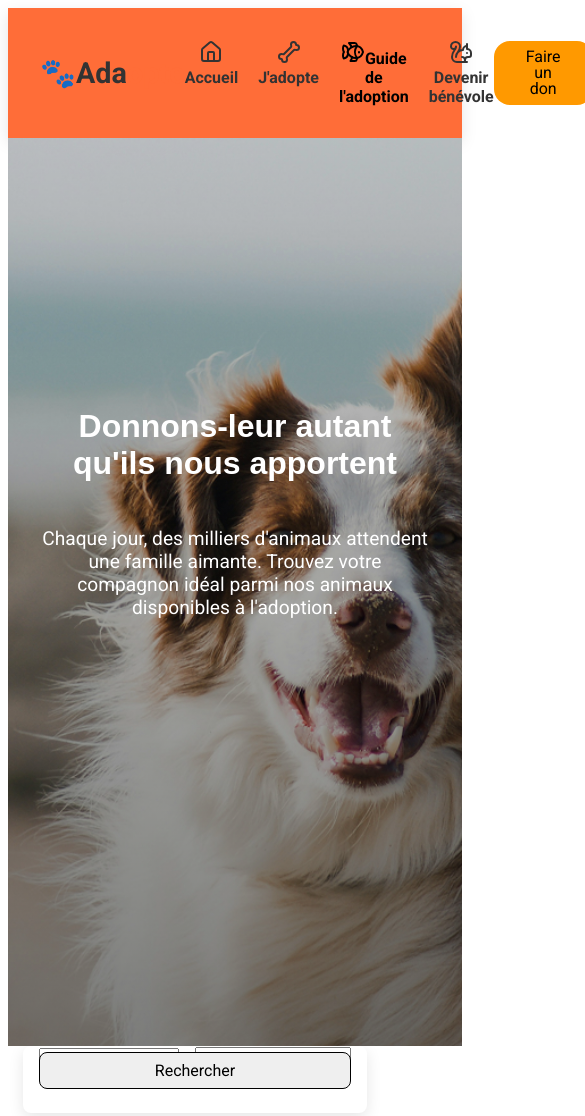
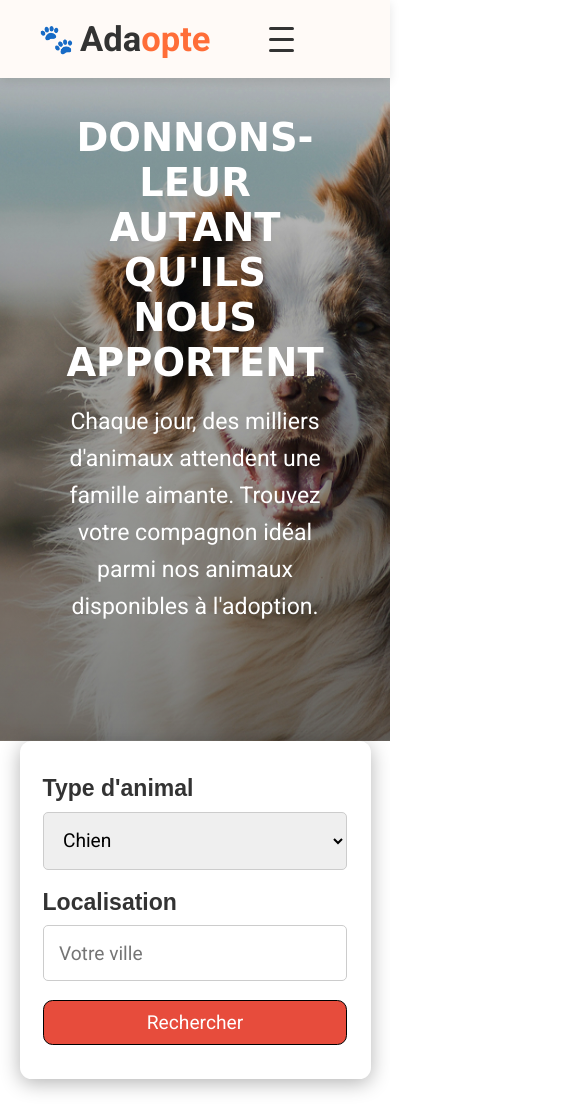
Before and after one commit to Niouk971/projet-personnel-adaopte, a plain HTML site: page pages/home.html in a window 390 px wide. Shown: the top 1116 px of the page, 585 px wide, since content can reach past the window. Drawn offline with nearby package versions, Linux system fonts and the light colour scheme.

Commit message:
update style et home.html

```diff
--- a/css/style.css
+++ b/css/style.css
@@ -26,192 +26,320 @@
     --container-width: 90%;
 }
 
-
-.header {
-    font-family: 'AmaticSC', sans-serif;
-    font-weight: bold;
-}
-
+/* Base typographique */
 * {
   font-family: 'Roboto', sans-serif;
   font-style: normal;
-    font-size: 1.2;
-    /* font-weight: 300; */
-    font-stretch: 100%;
+  font-size: 1.2rem;
+  margin: 0;
+  padding: 0;
+  box-sizing: border-box;
+}
+
+
+
+
+/* Empêche tout débordement horizontal */
+body, html {
+  margin: 0;
+  padding: 0;
+  overflow-x: hidden;
+}
+
+
+/* Titres */
+h1 {
+  font-family: 'AmaticSC', cursive;
+  font-weight: bold;
+  font-size: 2rem;
+  text-transform: uppercase;
+}
+
+/* Paragraphes */
+p {
+  font-family: 'Roboto', sans-serif;
+  font-size: 1.2rem;
+}
+
+.overlay-content,
+#main-content,
+#tutorial,
+#call-to-action {
   text-align: center;
 }
 
-h1 {
-    font-family: 'AmaticSC', sans-serif;
-    font-weight: bold;
-    font-size: 2rem;
+
+
+/* ======= NAVIGATION FIXE ======= */
+.header {
+  position: fixed;
+  top: 0;
+  left: 0;
+  width: 100%;
+  background-color: var(--primary-color);
+  box-shadow: var(--shadow-md);
+  padding: 1rem 2rem;
+  z-index: 100;
 }
 
-p {
-    font-family: 'Roboto', sans-serif;
-    /* font-weight: 300; */
-    font-size: 1.2rem;
+/* ======= STRUCTURE INTERNE ======= */
+.nav-bar {
+  display: flex;
+  justify-content: space-between;
+  align-items: center;
+  max-width: 1200px;
+  margin: auto;
 }
 
-.nav-bar {
-    width: 100vw;
+/* ======= LOGO ======= */
+.nav-logo a {
   display: flex;
   align-items: center;
-    justify-content: space-between;
-    padding: 1rem 2rem;
-    background-color: var(--secondary-color);
-    box-shadow: var(--shadow-lg);
-}
-
-.nav-bar a {
+  font-size: 1.8rem;
+  font-weight: bold;
   text-decoration: none;
   color: var(--heading-color);
 }
 
+.nav-logo a .highlight {
+  color: var(--secondary-color);
+  font-size: inherit;
+  font-weight: inherit;
+}
 
-.nav-logo a {
+.nav-logo .emoji {
+  font-size: 1.5rem;
+  margin-right: 0.3rem;
+}
+
+.nav-logo a span:not(.emoji) {
+  color: var(--secondary-color);
+}
+
+/* ======= MENU PRINCIPAL ======= */
+.nav-menu ul {
+  display: flex;
+  gap: 2rem;
+  list-style: none;
+}
+
+.nav-menu li {
   display: flex;
   align-items: center;
-    color: var(--heading-color);
-    font-size: 1.8rem;
-
-    &>span {
-        color: var(--secondary-color);
-        font-size: 1.8rem;
+  gap: 0.5rem;
 }
 
-    &>.emoji {
-        color: #00a652;
+.nav-menu a {
+  text-decoration: none;
+  color: var(--heading-color);
+  font-weight: 500;
+  transition: color 0.3s ease;
+}
+
+.nav-menu a:hover {
+  color: var(--accent-color);
+}
+
+/* ======= BOUTON D'ACTION ======= */
+.nav-action button {
+  background-color: var(--btn-secondary-bg);
+  color: white;
+  border: none;
+  padding: 0.7rem 1.5rem;
+  border-radius: 2rem;
+  font-weight: bold;
+  cursor: pointer;
+  transition: background 0.3s ease;
+}
+
+.nav-action button:hover {
+  background-color: var(--accent-color);
+}
+
+/* ======= MENU BURGER ======= */
+.menu-toggle {
+  display: none;
+  flex-direction: column;
+  cursor: pointer;
+}
+
+.menu-toggle span {
+  height: 3px;
+  width: 25px;
+  background: var(--heading-color);
+  margin: 4px 0;
+  border-radius: 2px;
+}
+
+/* ======= RESPONSIVE ======= */
+@media (max-width: 768px) {
+  .nav-menu ul {
+    display: none;
+    flex-direction: column;
+    background-color: var(--primary-color);
+    position: absolute;
+    top: 70px;
+    right: 20px;
+    width: 200px;
+    box-shadow: var(--shadow-md);
+    padding: 1rem;
+    border-radius: 10px;
+  }
+
+  .nav-menu ul.active {
+    display: flex;
+  }
+
+  .menu-toggle {
+    display: flex;
+  }
+
+  .nav-action {
+    display: none;
   }
 }
 
-/* .nav-menu {
-    flex-grow: 1;
-    justify-content: center;
-} */
 
-.nav-menu ul {
-    display: flex;
-    gap: 1.25rem;
-    list-style: none;
-    padding: 0;
-}
-
-.nav-menu li a {
-    align-items: center;
-    justify-content: center;
-    color: #333;
-}
-
-.nav-action {
-    display: flex;
-    align-items: center;
-}
-
-.nav-action button {
-    background-color: #f90;
-    border-radius: 1em;
-    padding: 0.5em 2em;
-    font-size: 1rem;
-    line-height: 1;
-    border: none;
-    cursor: pointer;
-}
-
-#landing-page {
-    width: 100vw;
+/* ======= HEADER & IMAGE ======= */
+header {
   position: relative;
-    z-index: 1;
-    background-image: url('../images/background.jpg');
-    background: linear-gradient(rgba(0, 0, 0, 0.2), rgba(0, 0, 0, 0.5)), url('../images/background.jpg') center/cover no-repeat;
+  width: 100%;
+  height: 80vh;
+  background-image: linear-gradient(rgba(0, 0, 0, 0.2), rgba(0, 0, 0, 0.5)), url('../images/background.jpg');
   background-size: cover;
   background-position: center;
-    min-height: 100vh;
+  background-repeat: no-repeat;
+  background-attachment: fixed;
   display: flex;
   align-items: center;
   justify-content: center;
   text-align: center;
-    color: white;
   padding: 2rem;
 }
 
-#landing-page img {
-    width: 100vw;
-    height: 50vh;
-    display: flex;
-    position: relative;
-    z-index: 1;
+/* ======= CONTENU CENTRAL ======= */
+.overlay-content {
+  max-width: 700px;
+  margin: 0 auto;
+  padding: 2rem;
+  color: white;
 }
 
-.overlay-content {
-    position: relative;
-    width: 100vw;
-    height: 50vh;
-    display: flex;
-    flex-direction: column;
-    z-index: 10;
-
-    &>p {
-        margin-left: auto;
-        margin-right: auto;
-    }
+.overlay-content h1 {
+  margin-bottom: 1rem;
 }
 
+.overlay-content p {
+  font-size: 1.2rem;
+  line-height: 1.6;
+}
+
+/* ======= FORMULAIRE ======= */
 #search-container {
+  position: relative;
+  top: -3rem; /* chevauche le bas du header */
+  margin: 0 auto;
   width: 80vw;
+  max-width: 900px;
+  background-color: white;
+  color: #333;
   border-radius: 0.5em;
   padding: 1.5em 1em;
-    margin-inline: auto;
-    box-shadow: var(--shadow-lg);
-    color: #333;
-    background-color: white;
+  box-shadow: 0 4px 20px rgba(0,0,0,0.3);
   display: flex;
+  flex-wrap: wrap;
   gap: 1rem;
   align-items: flex-end;
-    flex-wrap: wrap;
+  z-index: 10;
 }
 
+/* ======= CHAMPS ======= */
 .form-group {
   display: flex;
   flex-direction: column;
   flex: 1;
-    margin-top: -50px;
+}
 
-
-    &>label {
+.form-group label {
   font-family: 'AmaticSC', sans-serif;
   font-weight: bold;
-        padding-bottom: 6%;
+  margin-bottom: 0.5rem;
 }
 
-    &>input,
-    select {
-        padding: 2%;
+.form-group input,
+.form-group select {
+  padding: 0.8rem;
+  border: 1px solid #ccc;
+  border-radius: 5px;
+  font-size: 1rem;
 }
 
+/* ======= BOUTON ======= */
+.button-group {
+  flex: 1 1 100%;
+  display: flex;
+  justify-content: center;
 }
 
-.button-group {
-    display: flex;
-    justify-content: flex-end;
-}
-
-
 button {
-
   cursor: pointer;
   border: 1px solid black;
   font-size: 1rem;
   font-weight: normal;
   border-radius: 0.5em;
   padding: 0.5em 1em;
+  background-color: var(--btn-secondary-bg);
+  color: white;
+  transition: background-color 0.3s ease;
+}
 
-    &:hover {
+button:hover {
   background-color: #00a652;
 }
 
+/* ======= RESPONSIVE ======= */
+@media (max-width: 768px) {
+  header {
+    height: auto;
+    padding: 4rem 2rem;
   }
 
+  #search-container {
+    flex-direction: column;
+    align-items: stretch;
+    top: 0;
+    width: 90vw;
+  }
+
+  .form-group {
+    flex: 1 1 100%;
+  }
+
+  .button-group {
+    justify-content: center;
+  }
+}
+
+
+/* ======= SECTION SUIVANTE ======= */
+#main-content {
+  margin-top: 6rem;
+  padding: 2rem;
+  text-align: center;
+}
+
+#main-content h1 {
+  font-size: 2rem;
+  margin-bottom: 1rem;
+}
+
+#main-content p {
+  font-size: 1.1rem;
+  line-height: 1.6;
+  margin-bottom: 2rem;
+}
+
+/* ======= GALERIE D'IMAGES ======= */
 .container {
   display: grid;
   grid-template-columns: repeat(4, 1fr);
@@ -223,7 +351,6 @@ button {
   padding: 1rem;
 }
 
-/* Style général des items */
 .item {
   overflow: hidden;
   border-radius: var(--border-radius, 8px);
@@ -233,7 +360,6 @@ button {
   justify-content: center;
 }
 
-/* Style des images */
 .item img {
   width: 100%;
   height: 100%;
@@ -241,7 +367,6 @@ button {
   display: block;
   border-radius: inherit;
 }
-
 
 /* Placement personnalisé */
 .item-1 { grid-row: 1 / 3; grid-column: 1 / 2; }
@@ -253,9 +378,27 @@ button {
 .item-7 { grid-row: 1 / 2; grid-column: 4 / 5; }
 .item-8 { grid-row: 2 / 4; grid-column: 4 / 5; }
 
+/* ======= RESPONSIVE ======= */
+@media (max-width: 768px) {
+  .overlay-content h1 {
+    font-size: 2rem;
+  }
 
-/* Responsive : grille simple sur mobile */
-@media (max-width: 768px) {
+  #search-container {
+    flex-direction: column;
+    align-items: stretch;
+    bottom: -4rem;
+    width: 90vw;
+  }
+
+  .form-group {
+    flex: 1 1 100%;
+  }
+
+  .button-group {
+    justify-content: center;
+  }
+
   .container {
     grid-template-columns: 1fr;
     grid-template-rows: auto;
@@ -308,7 +451,7 @@ button {
 }
 
 .step i {
-  font-size: 2.5rem;
+  font-size: 3.5rem;
   color: var(--accent-color);
   margin-bottom: 1rem;
 }
@@ -332,10 +475,58 @@ button {
   }
 }
 
+@media (max-width: 768px) {
+  .step i {
+    font-size: 2.8rem;
+  }
+}
+
+
+
+
+#call-to-action {
+  margin: 1rem auto; /* espace haut et bas */
+  padding: 3rem;
+  text-align: center;
+  background-color: #fff;
+}
+
+#call-to-action h1 {
+  font-size: 2rem;
+  margin-bottom: 1rem;
+}
+
+#call-to-action p {
+  font-size: 1.1rem;
+  margin-bottom: 2rem;
+  line-height: 1.6;
+}
+
+#call-to-action button {
+  margin: 0.5rem;
+  padding: 0.8rem 1.5rem;
+  font-size: 1rem;
+  border: none;
+  border-radius: 2rem;
+  background-color: #ff6b6b;
+  color: white;
+  cursor: pointer;
+  transition: background-color 0.3s ease;
+}
+
+#call-to-action button:hover {
+  background-color: #00a652;
+}
+
+
+
+
+
+
 .footer {
-  background-color: #f5f5f5;
+  background-color: var(--dark-color);
   padding: 3rem 2rem;
-  color: #333;
+  color: var(--primary-color);
   font-family: sans-serif;
 }
 
@@ -348,7 +539,7 @@ button {
 .footer-column h2 {
   font-size: 1.2rem;
   margin-bottom: 0.5rem;
-  color: #222;
+  color: var(--secondary-color);
 }
 
 .footer-column p,
@@ -368,7 +559,7 @@ button {
 
 .footer-column ul li a {
   text-decoration: none;
-  color: #333;
+  color: #bbb;
 }
 
 .footer-column ul li a:hover {
@@ -387,8 +578,8 @@ button {
   grid-column: 1 / -1; /* s'étend sur toutes les colonnes */
   text-align: center;
   font-size: 0.85rem;
-  color: #666;
-  border-top: 1px solid #ccc;
+  color: #bbb;
+  border-top: 1px solid #bbb;
   padding-top: 1rem;
 }
 
--- a/pages/home.html
+++ b/pages/home.html
@@ -20,22 +20,33 @@
 
     <div class="header">
 
-        <nav class="nav-bar" aria-label="Navigation principale"> <!-- aria-label pour l'accessibilité -->
+        <nav class="nav-bar" aria-label="Navigation principale">
 
+            <!-- LOGO -->
             <div class="nav-logo">
-                <!-- <img src="../icons/favicon-32x32.png" alt="Animal prints" width="32" height="32"> -->
-                <a href="home.html" class="logo"><span class="emoji">🐾</span>Ada<span>opte</span></a>
+                <a href="home.html" class="logo">
+                    <span class="emoji">🐾</span>Ada<span class="highlight">opte</span>
+                </a>
             </div>
 
+            <!-- MENU BURGER -->
+            <div class="menu-toggle" onclick="document.querySelector('.nav-menu ul').classList.toggle('active')">
+                <span></span>
+                <span></span>
+                <span></span>
+            </div>
+
+            <!-- MENU PRINCIPAL -->
             <div class="nav-menu">
                 <ul>
                     <li><a href="home.html"><i data-lucide="home"></i>Accueil</a></li>
                     <li><a href="search.html"><i data-lucide="bone"></i>J'adopte</a></li>
-                    <li><i data-lucide="fish"></i>Guide de l'adoption</li>
+                    <li><a><i data-lucide="fish"></i>Guide de l'adoption</a></li>
                     <li><a href="form.html"><i data-lucide="squirrel"></i>Devenir bénévole</a></li>
                 </ul>
             </div>
 
+            <!-- BOUTON D'ACTION -->
             <div class="nav-action">
                 <button>Faire un don</button>
             </div>
@@ -44,28 +55,19 @@
 
     </div>
 
+
     <header>
-
         <section id="landing-page">
-
             <div class="overlay-content">
-
-                <!-- <img src="../images/background.jpg" alt="Background dog" width="300" height="200"> -->
-
                 <h1>Donnons-leur autant qu'ils nous apportent</h1>
-                <p>Chaque jour, des milliers d'animaux attendent une famille aimante. Trouvez votre
-                    compagnon idéal parmi nos animaux disponibles à l'adoption.</p>
-
-
+                <p>Chaque jour, des milliers d'animaux attendent une famille aimante. Trouvez votre compagnon idéal
+                    parmi nos animaux disponibles à l'adoption.</p>
             </div>
-
         </section>
-
+    </header>
 
     <form id="search-container">
-
         <div class="form-group">
-
             <label for="choice">Type d'animal</label>
             <select id="choice" name="choice">
                 <option value="default">Chien</option>
@@ -73,26 +75,17 @@
                 <option value="option2">Lapin</option>
                 <option value="option3">Hamster</option>
             </select>
-
         </div>
 
         <div class="form-group">
-
             <label for="location">Localisation</label>
             <input type="text" id="city-text" placeholder="Votre ville">
-
         </div>
 
         <div class="form-group button-group">
-
             <button id="search-button">Rechercher</button>
-
         </div>
-
     </form>
-
-
-    </header>
 
 
     <section id="main-content">
@@ -179,7 +172,7 @@
 
         <h1>Prêt⸱e à changer une vie ?</h1>
 
-        <p>Adoptez, partagez, soutenez... Chaque geste compte. Que vous ouvriez votre foyer ou votre coeur,<br><br>
+        <p>Adoptez, partagez, soutenez... Chaque geste compte. Que vous ouvriez votre foyer ou votre coeur,
             vous pouvez offrir une seconde chance à un animal abandonné.</p>
 
         <div>
```
Lines whose indentation alone changed are shown as unchanged.
